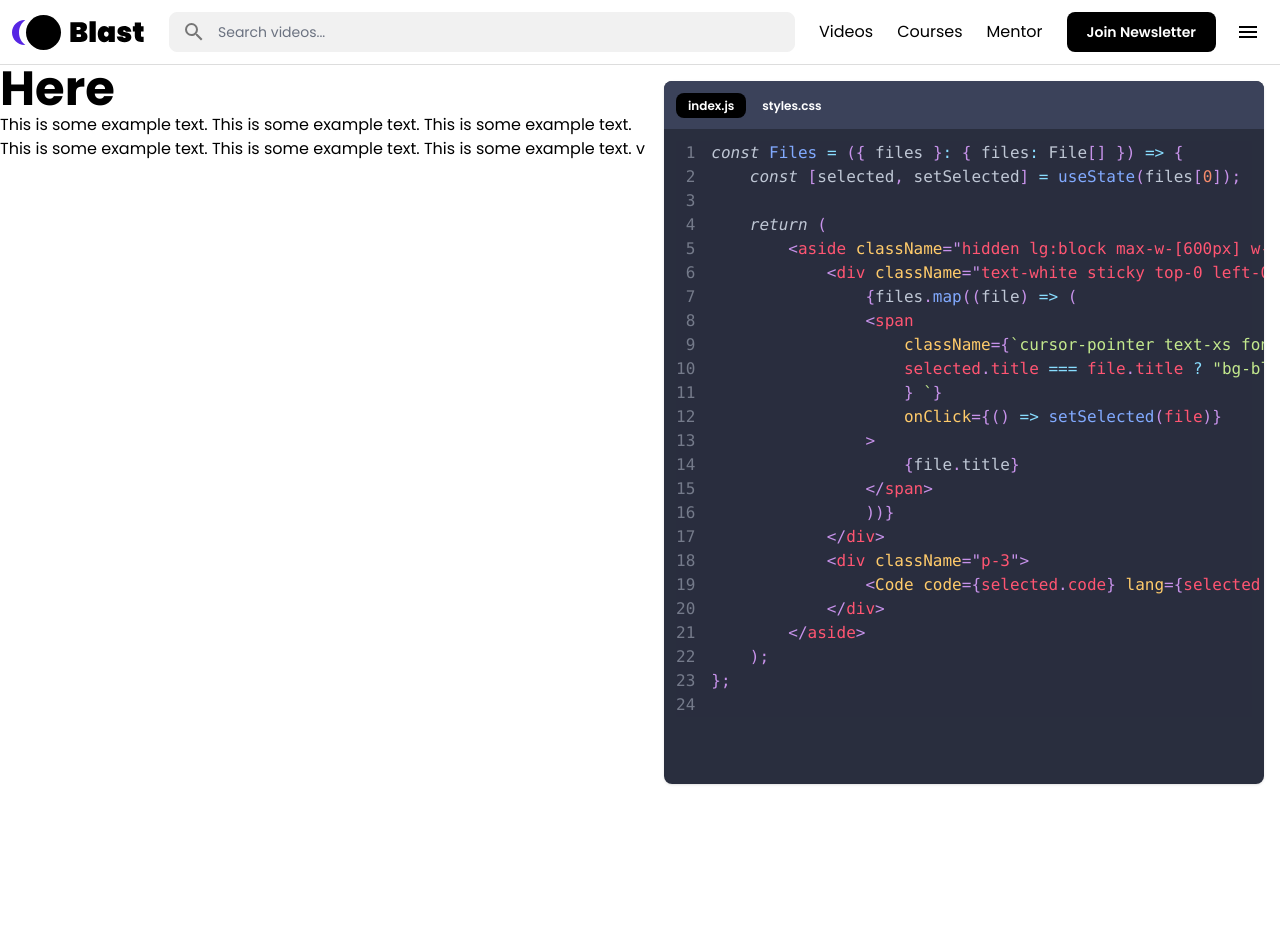
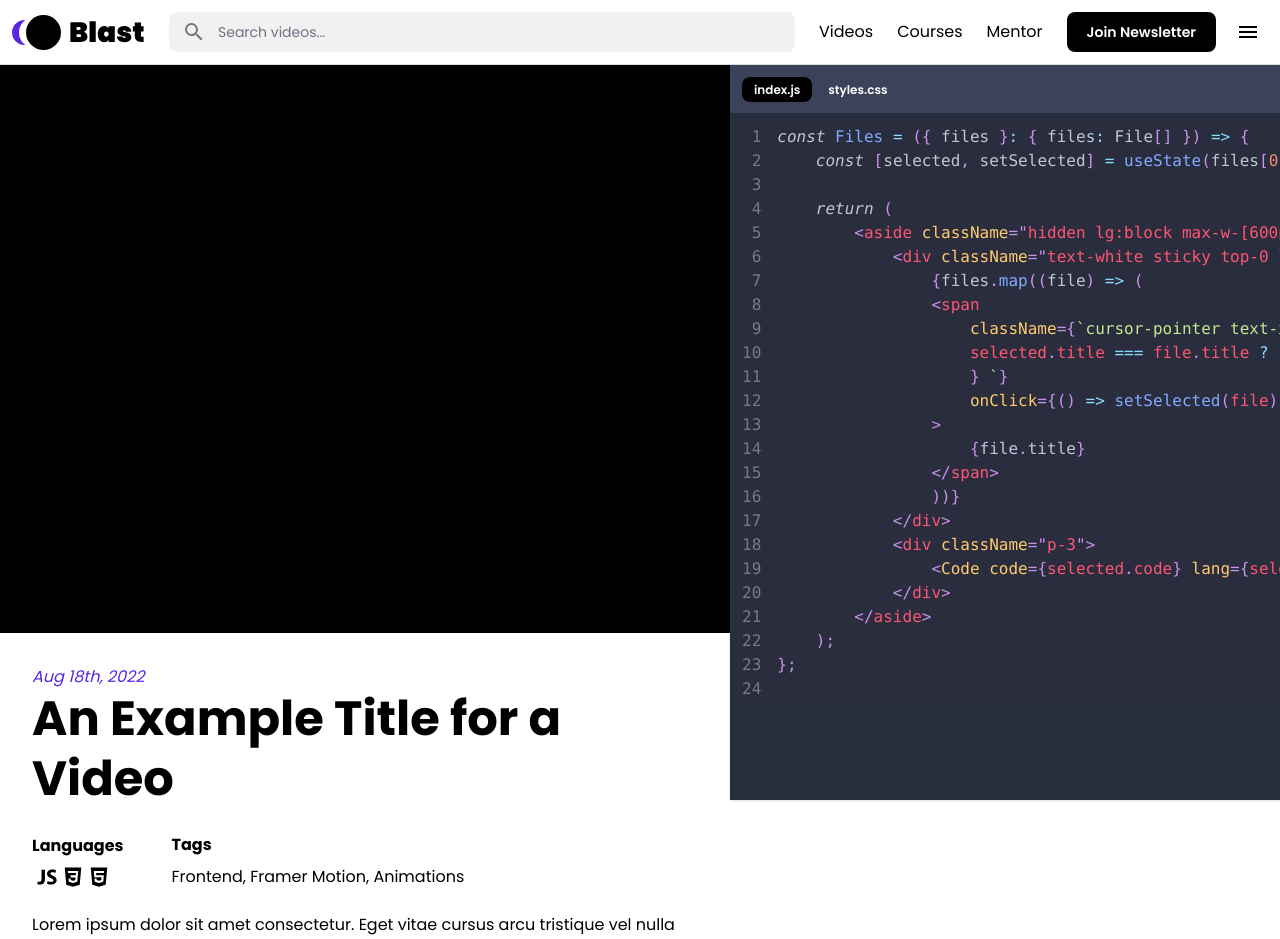
Before and after one commit to TomHessburg/tomisloading, a Next.js app: page /video/example in a window 1280 px wide. Shown: the top 939 px of the page. Before the commit the page ends 865 px from the top, so only its background shows below. Built offline with nearby package versions, Linux system fonts and the light colour scheme.

Commit message:
layout for tiktok style post complete

```diff
--- a/components/layouts/CodeVidLayout.tsx
+++ b/components/layouts/CodeVidLayout.tsx
@@ -1,5 +1,7 @@
 import React, { useState } from "react";
 import { Code } from "components/code/Code";
+import { placeholderResults } from "components/search/utils/placeholderResults";
+import { langsToIcons } from "components/search/utils/langsToIcons";
 
 interface File {
   title: string;
@@ -10,25 +12,29 @@ interface File {
 interface Props {
   children: JSX.Element;
   files: File[];
+  meta: typeof placeholderResults[0];
 }
 export const CodeVidLayout = ({ children, files }: Props) => {
   return (
-    <div className="min-h-screen flex items-start relative">
+    <div className="min-h-screen flex flex-col lg:flex-row items-start relative">
       <Content>{children}</Content>
+      <h3 className="block lg:hidden font-bold px-8 py-4 text-3xl bg-brand text-white w-full text-center">
+        Complete Code
+      </h3>
       <Files files={files} />
     </div>
   );
 };
 
 const Content = ({ children }: { children: JSX.Element }) => {
-  return <main className="col-span-8 w-full">{children}</main>;
+  return <main className="col-span-8 w-full p-8">{children}</main>;
 };
 
 const Files = ({ files }: { files: File[] }) => {
   const [selected, setSelected] = useState(files[0]);
 
   return (
-    <aside className="hidden lg:block max-w-[600px] w-[600px] shrink-0 m-4 rounded-lg selection:bg-brand bg-[#292E3E] overflow-scroll sticky z-0 shadow top-[81px] h-[calc(100vh_-_65px_-_32px)]">
+    <aside className="w-full max-w-full lg:max-w-[550px] lg:w-[550px] shrink-0 selection:bg-brand bg-[#292E3E] overflow-scroll sticky z-0 shadow top-[65px] h-[calc(100vh_-_65px)]">
       <div className="text-white sticky top-0 left-0 z-10 p-3 bg-[#3b425a]">
         {files.map((file) => (
           <span
--- a/components/mdx/MDXComponents.tsx
+++ b/components/mdx/MDXComponents.tsx
@@ -1,5 +1,6 @@
 const MDXComponents = {
   h1: (props: any) => <h1 {...props} className="text-5xl font-bold" />,
+  p: (props: any) => <p {...props} className="mb-6 text-base" />,
 };
 
 export default MDXComponents;
--- /dev/null
+++ b/components/mdx/headers/PrimaryHeader.tsx
@@ -0,0 +1,26 @@
+import { langsToIcons } from "components/search/utils/langsToIcons";
+import { placeholderResults } from "components/search/utils/placeholderResults";
+import React from "react";
+
+export function PrimaryHeader({
+  meta,
+}: {
+  meta: typeof placeholderResults[0];
+}) {
+  return (
+    <div>
+      <span className="italic text-brand mb-2">{meta.created}</span>
+      <h1 className="font-bold text-5xl mb-6 leading-tight">{meta.title}</h1>
+      <div className="flex items-center mb-6">
+        <div className="mr-12">
+          <span className="font-bold block mb-2">Languages</span>
+          <span>{langsToIcons(meta.langs)}</span>
+        </div>
+        <div>
+          <span className="font-bold block mb-2">Tags</span>
+          <span>{meta.tags.join(", ")}</span>
+        </div>
+      </div>
+    </div>
+  );
+}
--- /dev/null
+++ b/components/mdx/headers/TikTokHeader.tsx
@@ -0,0 +1,13 @@
+import Head from "next/head";
+import React from "react";
+
+export function TikTokHeader({ children }: { children: JSX.Element }) {
+  return (
+    <>
+      <Head>
+        <script async src="https://www.tiktok.com/embed.js"></script>
+      </Head>
+      <div className="bg-black p-8 mb-8 -mx-8 -mt-14">{children}</div>
+    </>
+  );
+}
--- a/components/search/utils/placeholderResults.ts
+++ b/components/search/utils/placeholderResults.ts
@@ -8,6 +8,7 @@ export const placeholderResults = [
     langs: ["JavaScript", "HTML & CSS"],
     description:
       "Lorem ipsum dolor sit amet, consectetur adipiscing elit, sed do eiusmod tempor incididunt ut labore et dolore magna aliqua.",
+    tags: ["Frontend", "Framer Motion", "Animations"],
   },
   {
     slug: "example-2",
@@ -18,6 +19,7 @@ export const placeholderResults = [
     langs: ["JavaScript", "HTML & CSS"],
     description:
       "Lorem ipsum dolor sit amet, consectetur adipiscing elit, sed do eiusmod tempor incididunt ut labore et dolore magna aliqua.",
+    tags: ["Frontend", "Framer Motion", "Animations"],
   },
   {
     slug: "example-3",
@@ -28,6 +30,7 @@ export const placeholderResults = [
     langs: ["JavaScript", "HTML & CSS"],
     description:
       "Lorem ipsum dolor sit amet, consectetur adipiscing elit, sed do eiusmod tempor incididunt ut labore et dolore magna aliqua.",
+    tags: ["Frontend", "Framer Motion", "Animations"],
   },
   {
     slug: "example-4",
@@ -38,6 +41,7 @@ export const placeholderResults = [
     langs: ["JavaScript", "HTML & CSS"],
     description:
       "Lorem ipsum dolor sit amet, consectetur adipiscing elit, sed do eiusmod tempor incididunt ut labore et dolore magna aliqua.",
+    tags: ["Frontend", "Framer Motion", "Animations"],
   },
   {
     slug: "example-5",
@@ -48,6 +52,7 @@ export const placeholderResults = [
     langs: ["JavaScript", "HTML & CSS"],
     description:
       "Lorem ipsum dolor sit amet, consectetur adipiscing elit, sed do eiusmod tempor incididunt ut labore et dolore magna aliqua.",
+    tags: ["Frontend", "Framer Motion", "Animations"],
   },
   {
     slug: "example-6",
@@ -58,6 +63,7 @@ export const placeholderResults = [
     langs: ["JavaScript", "HTML & CSS"],
     description:
       "Lorem ipsum dolor sit amet, consectetur adipiscing elit, sed do eiusmod tempor incididunt ut labore et dolore magna aliqua.",
+    tags: ["Frontend", "Framer Motion", "Animations"],
   },
   {
     slug: "example-7",
@@ -68,6 +74,7 @@ export const placeholderResults = [
     langs: ["JavaScript", "HTML & CSS"],
     description:
       "Lorem ipsum dolor sit amet, consectetur adipiscing elit, sed do eiusmod tempor incididunt ut labore et dolore magna aliqua.",
+    tags: ["Frontend", "Framer Motion", "Animations"],
   },
   {
     slug: "example-8",
@@ -78,6 +85,7 @@ export const placeholderResults = [
     langs: ["JavaScript", "HTML & CSS"],
     description:
       "Lorem ipsum dolor sit amet, consectetur adipiscing elit, sed do eiusmod tempor incididunt ut labore et dolore magna aliqua.",
+    tags: ["Frontend", "Framer Motion", "Animations"],
   },
   {
     slug: "example-9",
@@ -88,6 +96,7 @@ export const placeholderResults = [
     langs: ["JavaScript", "HTML & CSS"],
     description:
       "Lorem ipsum dolor sit amet, consectetur adipiscing elit, sed do eiusmod tempor incididunt ut labore et dolore magna aliqua.",
+    tags: ["Frontend", "Framer Motion", "Animations"],
   },
 
   {
@@ -99,6 +108,7 @@ export const placeholderResults = [
     langs: ["JavaScript", "HTML & CSS"],
     description:
       "Lorem ipsum dolor sit amet, consectetur adipiscing elit, sed do eiusmod tempor incididunt ut labore et dolore magna aliqua.",
+    tags: ["Frontend", "Framer Motion", "Animations"],
   },
   {
     slug: "example-11",
@@ -109,6 +119,7 @@ export const placeholderResults = [
     langs: ["JavaScript", "HTML & CSS"],
     description:
       "Lorem ipsum dolor sit amet, consectetur adipiscing elit, sed do eiusmod tempor incididunt ut labore et dolore magna aliqua.",
+    tags: ["Frontend", "Framer Motion", "Animations"],
   },
   {
     slug: "example-12",
@@ -119,6 +130,7 @@ export const placeholderResults = [
     langs: ["JavaScript", "HTML & CSS"],
     description:
       "Lorem ipsum dolor sit amet, consectetur adipiscing elit, sed do eiusmod tempor incididunt ut labore et dolore magna aliqua.",
+    tags: ["Frontend", "Framer Motion", "Animations"],
   },
   {
     slug: "example-13",
@@ -129,6 +141,7 @@ export const placeholderResults = [
     langs: ["JavaScript", "HTML & CSS"],
     description:
       "Lorem ipsum dolor sit amet, consectetur adipiscing elit, sed do eiusmod tempor incididunt ut labore et dolore magna aliqua.",
+    tags: ["Frontend", "Framer Motion", "Animations"],
   },
   {
     slug: "example-14",
@@ -139,6 +152,7 @@ export const placeholderResults = [
     langs: ["JavaScript", "HTML & CSS"],
     description:
       "Lorem ipsum dolor sit amet, consectetur adipiscing elit, sed do eiusmod tempor incididunt ut labore et dolore magna aliqua.",
+    tags: ["Frontend", "Framer Motion", "Animations"],
   },
   {
     slug: "example-15",
@@ -149,6 +163,7 @@ export const placeholderResults = [
     langs: ["JavaScript", "HTML & CSS"],
     description:
       "Lorem ipsum dolor sit amet, consectetur adipiscing elit, sed do eiusmod tempor incididunt ut labore et dolore magna aliqua.",
+    tags: ["Frontend", "Framer Motion", "Animations"],
   },
   {
     slug: "example-16",
@@ -159,6 +174,7 @@ export const placeholderResults = [
     langs: ["JavaScript", "HTML & CSS"],
     description:
       "Lorem ipsum dolor sit amet, consectetur adipiscing elit, sed do eiusmod tempor incididunt ut labore et dolore magna aliqua.",
+    tags: ["Frontend", "Framer Motion", "Animations"],
   },
   {
     slug: "example-17",
@@ -169,6 +185,7 @@ export const placeholderResults = [
     langs: ["JavaScript", "HTML & CSS"],
     description:
       "Lorem ipsum dolor sit amet, consectetur adipiscing elit, sed do eiusmod tempor incididunt ut labore et dolore magna aliqua.",
+    tags: ["Frontend", "Framer Motion", "Animations"],
   },
   {
     slug: "example-18",
@@ -179,5 +196,6 @@ export const placeholderResults = [
     langs: ["JavaScript", "HTML & CSS"],
     description:
       "Lorem ipsum dolor sit amet, consectetur adipiscing elit, sed do eiusmod tempor incididunt ut labore et dolore magna aliqua.",
+    tags: ["Frontend", "Framer Motion", "Animations"],
   },
 ];
--- a/pages/video/example.mdx
+++ b/pages/video/example.mdx
@@ -1,15 +1,118 @@
 import { CodeVidLayout } from "components/layouts/CodeVidLayout";
 import { files } from "components/codeFiles/example";
+import { TikTokHeader } from "components/mdx/headers/TikTokHeader";
+import { PrimaryHeader } from "components/mdx/headers/PrimaryHeader";
 
 export const meta = {
-  author: "Tom Hessburg",
+  slug: "example",
+  created: "Aug 18th, 2022",
+  length: "5 mins",
+  url: "https://images.unsplash.com/photo-1555066931-4365d14bab8c?ixlib=rb-4.0.3&ixid=MnwxMjA3fDB8MHxwaG90by1wYWdlfHx8fGVufDB8fHx8&auto=format&fit=crop&w=1740&q=80",
+  title: "An Example Title for a Video",
+  langs: ["JavaScript", "HTML & CSS"],
+  description:
+    "Lorem ipsum dolor sit amet, consectetur adipiscing elit, sed do eiusmod tempor incididunt ut labore et dolore magna aliqua.",
+  tags: ["Frontend", "Framer Motion", "Animations"],
 };
 
-# Here
+<TikTokHeader>
+  <blockquote
+    className="tiktok-embed"
+    cite="https://www.tiktok.com/@tomisloading/video/7198594745227136302"
+    data-video-id="7198594745227136302"
+    style={{
+      maxWidth: 605,
+      minWidth: 325,
+    }}
+  >
+    <section>
+      <a
+        target="_blank"
+        title="@tomisloading"
+        href="https://www.tiktok.com/@tomisloading?refer=embed"
+      >
+        @tomisloading
+      </a>
+      CSS first-line and first-letter styling
+      <a
+        title="coding"
+        target="_blank"
+        href="https://www.tiktok.com/tag/coding?refer=embed"
+      >
+        #coding
+      </a>
+      <a
+        title="programming"
+        target="_blank"
+        href="https://www.tiktok.com/tag/programming?refer=embed"
+      >
+        #programming
+      </a>
+      <a
+        title="html"
+        target="_blank"
+        href="https://www.tiktok.com/tag/html?refer=embed"
+      >
+        #html
+      </a>
+      <a
+        title="htmlcss"
+        target="_blank"
+        href="https://www.tiktok.com/tag/htmlcss?refer=embed"
+      >
+        #htmlcss
+      </a>
+      <a
+        title="webdeveloper"
+        target="_blank"
+        href="https://www.tiktok.com/tag/webdeveloper?refer=embed"
+      >
+        #webdeveloper
+      </a>
+      <a
+        title="javascript"
+        target="_blank"
+        href="https://www.tiktok.com/tag/javascript?refer=embed"
+      >
+        #javascript
+      </a>
+      <a
+        title="techtok"
+        target="_blank"
+        href="https://www.tiktok.com/tag/techtok?refer=embed"
+      >
+        #techtok
+      </a>
+      <a
+        title="webdev"
+        target="_blank"
+        href="https://www.tiktok.com/tag/webdev?refer=embed"
+      >
+        #webdev
+      </a>
+      <a
+        target="_blank"
+        title="♬ original sound - Tom Is Loading"
+        href="https://www.tiktok.com/music/original-sound-7198594807848045354?refer=embed"
+      >
+        ♬ original sound - Tom Is Loading
+      </a>
+    </section>
+  </blockquote>
+</TikTokHeader>
 
-This is some example text. This is some example text. This is some example text. This is some example text. This is some example text. This is some example text. v
+<PrimaryHeader meta={meta} />
+
+Lorem ipsum dolor sit amet consectetur. Eget vitae cursus arcu tristique vel nulla eu. Viverra risus sollicitudin et amet euismod velit ridiculus ut dui. Nisi interdum varius suspendisse at. Vitae luctus condimentum ac pretium vel pellentesque molestie. Vestibulum euismod egestas pretium mi nisi faucibus a venenatis. Ullamcorper aliquam fermentum malesuada morbi mollis lectus elementum nulla. Vitae nisi tellus orci sem viverra eget tortor non vitae. Cras tincidunt massa eu tellus ultricies.
+
+Massa at risus nibh ultrices. Eu metus sit porta dolor ut etiam suscipit. Mauris condimentum feugiat mi amet sed porttitor. Massa amet dignissim aliquet quam ut tellus neque felis. Consequat in curabitur pulvinar nec. Convallis cursus convallis volutpat rutrum proin nibh laoreet nunc mi. Semper fermentum volutpat nullam non pharetra. Condimentum orci libero dignissim tellus leo nec enim posuere.
+
+Auctor eget pulvinar pretium mi molestie convallis consectetur. Diam facilisis cursus at mauris est libero ut nisl. Ornare phasellus felis morbi mauris. Vitae nibh nibh vel eu cursus aliquet sodales non mattis. Neque mauris sodales ante nisl vitae velit non lectus. Sit semper libero amet pharetra amet amet.
+
+Enim magna consectetur pellentesque quam nisl nunc consequat. Pellentesque nisi id habitant vel in lorem tempus. Amet dui euismod iaculis cursus auctor maecenas quis. Elementum laoreet ut proin adipiscing habitant. Dolor blandit volutpat amet sed pretium.
 
 export default ({ children }) => (
+
   <CodeVidLayout
     meta={meta}
     files={files}
```
